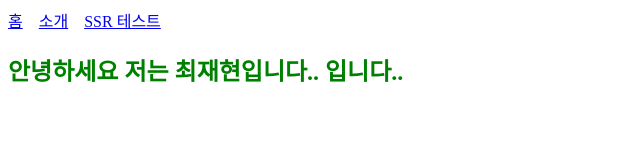
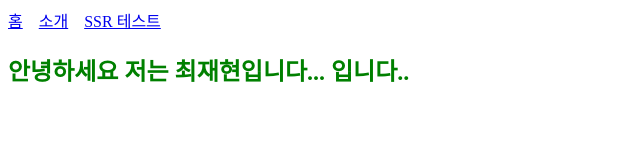
Before and after one commit to djargoho/next-basic, a Next.js app: page /about in a window 1280 px wide. Shown: the top 160 px of the page, without its empty margins (0-640 px from the left). Built offline with nearby package versions, Linux system fonts and the light colour scheme.

Commit message:
Update about.js

```diff
--- a/pages/about.js
+++ b/pages/about.js
@@ -17,7 +17,7 @@ const About = () => (
         }
       `}
     </style>
-    <h2>안녕하세요 저는 최재현입니다.. 입니다..</h2>
+    <h2>안녕하세요 저는 최재현입니다... 입니다..</h2>
   </Layout>
 );
 
```
